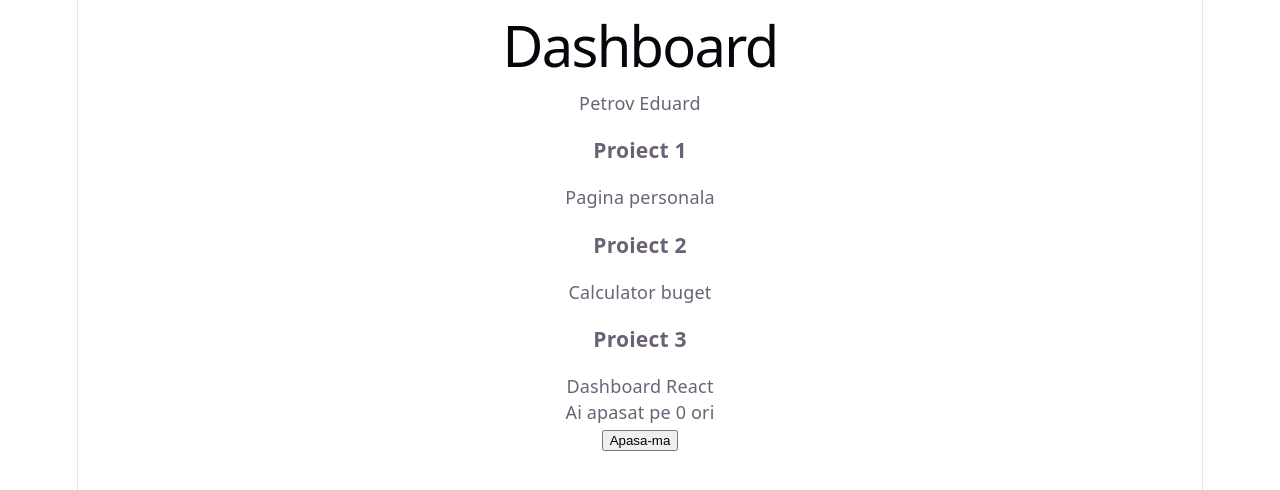
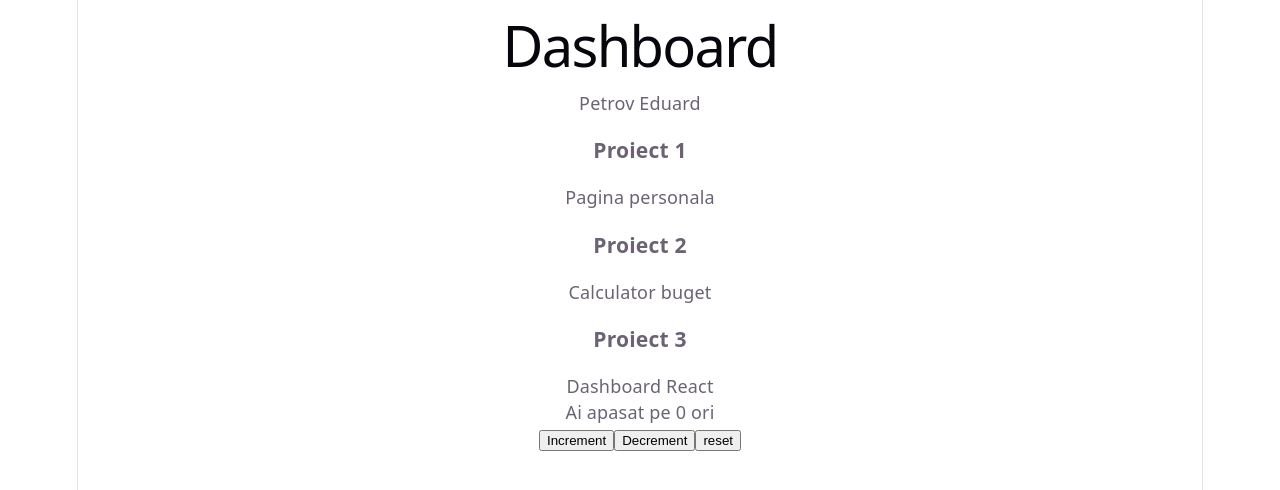
Before and after one commit to Edy-n/ProgamareWeb, a React (Vite) app: page / in a window 1280 px wide. Shown: the top 490 px of the page. Built offline with nearby package versions, Linux system fonts and the light colour scheme.

Commit message:
ex6 lab 4
Exercitiu bonus buton decrement si reset .

```diff
--- a/src/App.jsx
+++ b/src/App.jsx
@@ -1,5 +1,5 @@
 import Card from './Card.jsx';
-import {useState} from 'react';
+import { useState } from 'react';
 
 function App() {
 	const projects = [
@@ -7,7 +7,7 @@
 		{ title: "Proiect 2", description: "Calculator buget" },
 		{ title: "Proiect 3", description: "Dashboard React" },
 	];
-	const [count , setCount] = useState(0);
+	const [count, setCount] = useState(0);
 
 	return (
 		<div>
@@ -24,7 +24,9 @@
 				);
 			})}
 			<p>Ai apasat pe {count} ori</p>
-			<button onClick = {() =>  setCount(count + 1)}>Apasa-ma</button>
+			<button onClick={() => setCount(count + 1)}>Increment </button>
+			<button onClick={() => setCount(count - 1)}>Decrement</button>
+			<button onClick={() => setCount(count - count)}>reset</button>
 		</div>
 	);
 }
```
Lines whose indentation alone changed are shown as unchanged.
